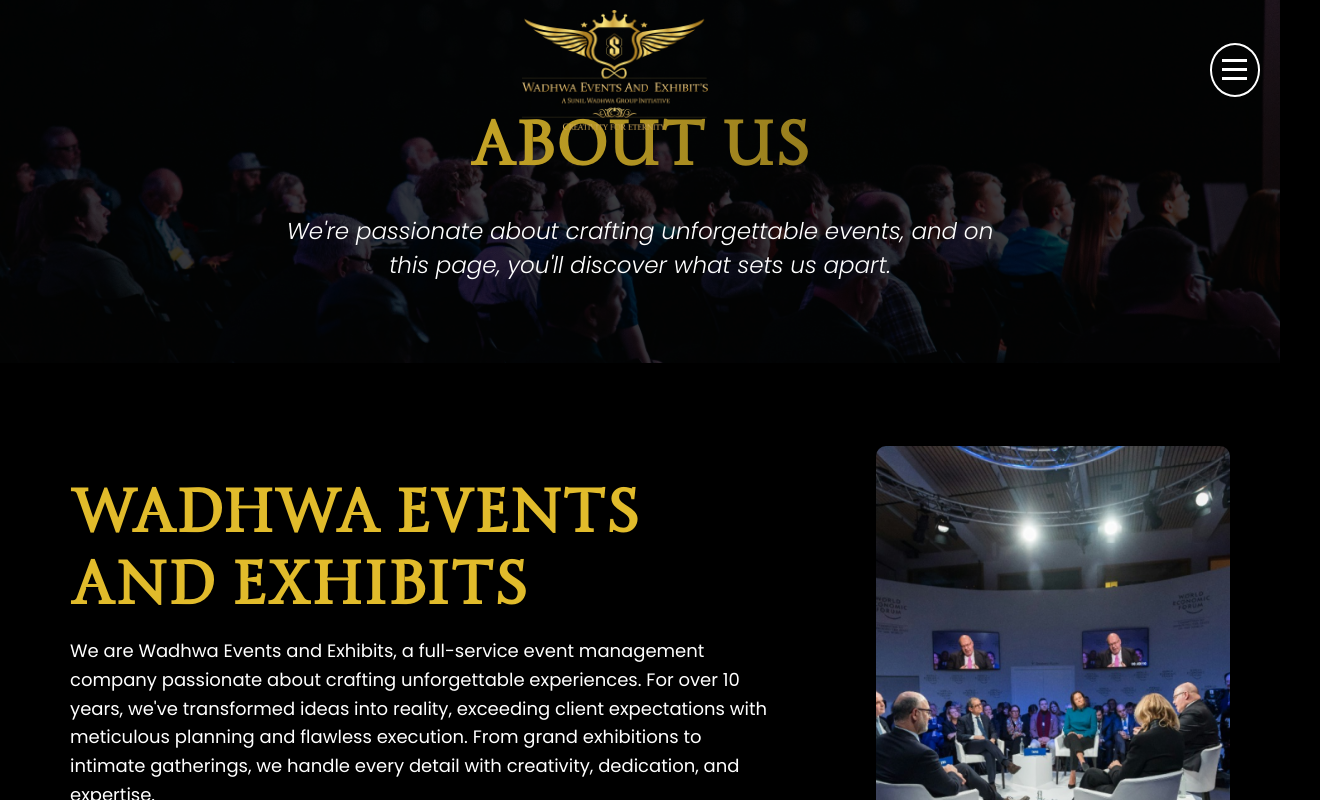
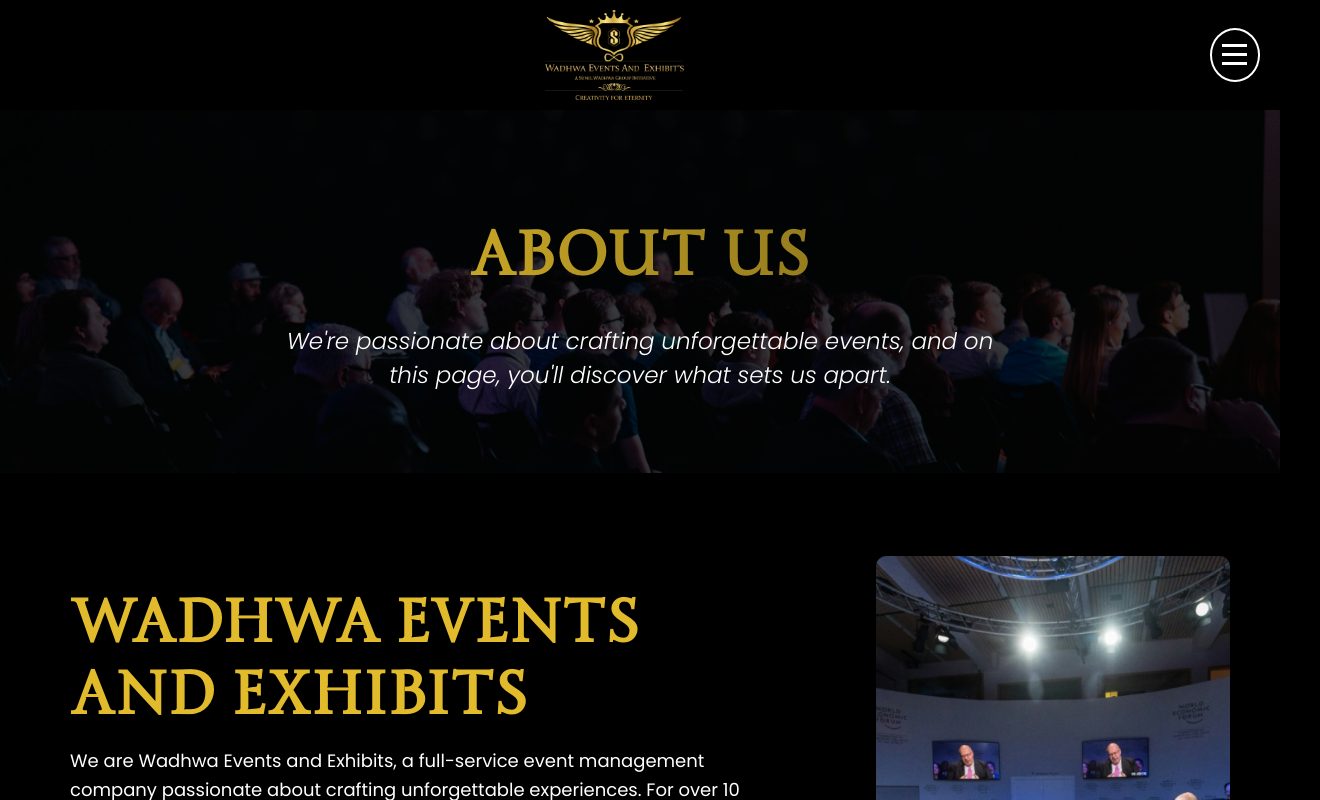
Before and after one commit to anshagarwal-gif/EventWebsite, a React (Create React App) app: page /Aboutus in a window 1280 px wide. Shown: the top 800 px of the page, 1320 px wide, since content can reach past the window. Built offline with nearby package versions, Linux system fonts and the light colour scheme.

Commit message:
Navbar variation updated for different pages

```diff
--- a/src/Components/Navbar.css
+++ b/src/Components/Navbar.css
@@ -14,8 +14,8 @@
 }
 .navbar.scrolled {
   padding: 10px 20px;
+}
 
-}
 .logo-container {
   display: flex;
   justify-content: center;
@@ -28,6 +28,10 @@
 
 .logo.small {
   max-height: 50px;
+}
+
+.logo.normalLogoSize{
+  max-height: 90px;
 }
 
 /* Hamburger Menu */
--- a/src/Components/Navbar.jsx
+++ b/src/Components/Navbar.jsx
@@ -1,10 +1,12 @@
 import React, { useState, useEffect } from "react";
 import "./Navbar.css";
 import droplogo from '../assets/imagelogo.png';
+import NavbarImage from "../assets/navbarimage.jpg"
 
 const Navbar = () => {
   const [isOpen, setIsOpen] = useState(false);
   const [isScrolled, setIsScrolled] = useState(false);
+  const currentPath = window.location.pathname
 
   const toggleMenu = () => {
     setIsOpen(!isOpen);
@@ -25,12 +27,22 @@
     };
   }, []);
 
+  const NavbarBackgroundStyle = {
+    // backgroundImage: `url(${NavbarImage})`,
+    // backgroundSize: "cover",
+    // backgroundPosition: "center",
+    // backgroundRepeat: "no-repeat",
+    backgroundColor: "black",
+    position: "static"
+  };
+
   return (
     <>
       {/* Navbar */}
-      <nav className={`navbar ${isScrolled ? "scrolled" : ""}`}>
+      <nav className={`navbar ${isScrolled ? "scrolled" : ""}`} style={currentPath !== "/" ? NavbarBackgroundStyle : {}}
+      >
         <div className="logo-container">
-          <img src={droplogo} alt="Logo" className={`logo ${isScrolled ? "small" : ""}`} />
+          <img src={droplogo} alt="Logo" className={`logo ${(isScrolled) ? "small" : ""} ${currentPath != "/" ? "normalLogoSize" : ''}`} />
         </div>
 
         <div className="hamburger-menu" onClick={toggleMenu}>
```
